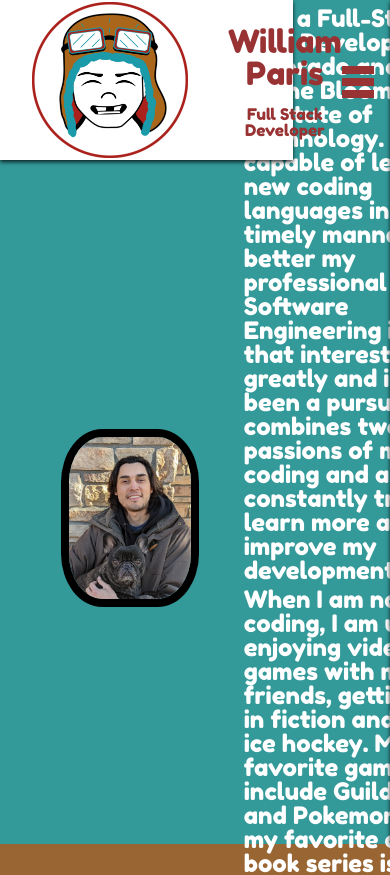
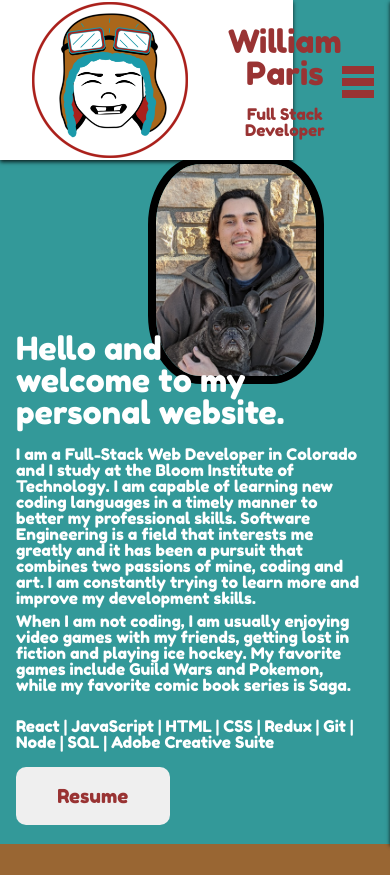
Before and after one commit to jadeli1720/netflify-test-site, a React (Create React App) app in the folder my-portfolio-site/: page / in a window 390 px wide. Shown: the top 875 px of the page. Built offline with nearby package versions, Linux system fonts and the light colour scheme.

Commit message:
responsive added to intro and top nav

```diff
--- a/my-portfolio-site/src/components/intro/intro.scss
+++ b/my-portfolio-site/src/components/intro/intro.scss
@@ -64,58 +64,33 @@
         justify-content: center;
 
         .left {
-            flex: 0.5;
+            flex: 0;
 
             .imgContainer {
                 width: 50%;
-                padding-top: 80%;
-                padding-left: 25%;
+                margin-top: -17em;
+                margin-left: 900%;
 
                 img {
-                    width: 100%;
-                    border: solid .5em #000;
-                    border-radius: 30%;
+                    width: 2000%;
                 }
             }
         }
         .right {
-            flex: 0.5;
+            flex: 2;
+            margin-top: 50%;
+            padding-right: 25%;
             h1 {
-                padding-top: 30%;
-                padding-bottom: 5%;
-                font-family: 'Fredoka One', 'Arial Black';
-                color: #fff;
-                font-size: 2.5em;
+                padding-top: 20%;
+                margin-right: 20%;
+                font-size: 2em;
             }
             p {
-                padding-bottom: 2%;
                 margin-right: 0;
-                color: #fff;
-                font-family: 'Fredoka One', 'Arial Black';
-                font-size: 1.5em;
+                font-size: 1em;
             }
             h2 {
-                padding-top: 5%;
-                padding-bottom: 5%;
-                color: #fff;
-                font-family: 'Fredoka One', 'Arial Black';
-                font-size: 1.5em;
-            }
-            .resume {
-                width: 8em;
-                height: 3em;
-                font-family: 'Fredoka One', 'Arial Black';
-                font-size: 1.2em;
-                border-radius: 10px;
-                color: #993333;
-                border: none;
-
-                &:hover{
-                    color: #fff;
-                    background-color: #993333;
-                    transition: 0.6s all;
-                    cursor: pointer;
-                }
+                font-size: 1em;
             }
         }
     }
```
